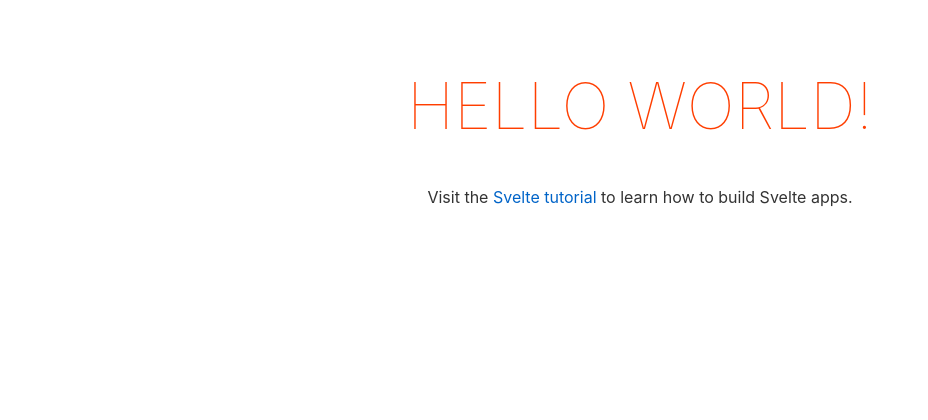
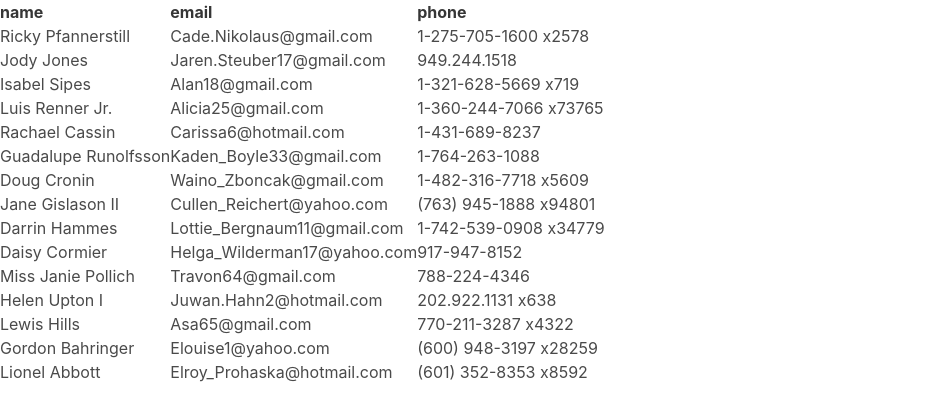
Before and after one commit to AlexFriis/Sveltetable, a Svelte app: page / in a window 1280 px wide. Shown: the top 420 px of the page, without its empty margins (0-928 px from the left). Built offline with nearby package versions, Linux system fonts and the light colour scheme.

Commit message:
we're getting there

```diff
--- a/package.json
+++ b/package.json
@@ -8,6 +8,7 @@
     "start": "sirv public --no-clear"
   },
   "devDependencies": {
+    "@faker-js/faker": "^6.0.0-beta.0",
     "@rollup/plugin-commonjs": "^17.0.0",
     "@rollup/plugin-node-resolve": "^11.0.0",
     "rollup": "^2.3.4",
@@ -18,6 +19,7 @@
     "svelte": "^3.0.0"
   },
   "dependencies": {
+    "faker": "^6.6.6",
     "sirv-cli": "^2.0.0"
   }
 }
--- a/src/App.svelte
+++ b/src/App.svelte
@@ -1,30 +1,15 @@
 <script>
-	export let name;
+	import PeopleTable from './Components/PeopleTable.svelte';
+
 </script>
+<link
+		rel="stylesheet"
+		href="https://cdn.jsdelivr.net/npm/bulma@0.9.3/css/bulma.min.css"
+	/>
 
-<main>
-	<h1>Hello {name}!</h1>
-	<p>Visit the <a href="https://svelte.dev/tutorial">Svelte tutorial</a> to learn how to build Svelte apps.</p>
-</main>
+<body>
+	<table>
+	<PeopleTable/>
 
-<style>
-	main {
-		text-align: center;
-		padding: 1em;
-		max-width: 240px;
-		margin: 0 auto;
-	}
-
-	h1 {
-		color: #ff3e00;
-		text-transform: uppercase;
-		font-size: 4em;
-		font-weight: 100;
-	}
-
-	@media (min-width: 640px) {
-		main {
-			max-width: none;
-		}
-	}
-</style>
+</table>
+</body>
--- /dev/null
+++ b/src/Components/PeopleTable.svelte
@@ -0,0 +1,30 @@
+<script>
+import TableHead from './TableHead.svelte';
+import TableRow from './TableRow.svelte';
+import { faker } from "@faker-js/faker";
+
+
+function generatePeople(count) {
+
+    let tableData = [];
+
+    while (count != 0) {
+        const person = {
+            name: faker.name.findName(),
+            email: faker.internet.email(),
+            phone: faker.phone.phoneNumber(),
+        };
+        tableData.push(person);
+        count--;
+}
+return tableData;
+};
+
+let tableData = generatePeople(15);
+</script>
+
+<table>
+    <TableHead tableHead={tableData}/>
+    <TableRow tableRow={tableData}/>
+
+</table>
--- /dev/null
+++ b/src/Components/TableHead.svelte
@@ -0,0 +1,14 @@
+<script>
+    export let tableHead;
+</script>
+
+
+<thead>
+    <tr>
+        {#each Object.keys(tableHead[0]) as head}
+            <th>
+                {head}
+            </th>
+        {/each}
+    </tr>
+</thead>
--- /dev/null
+++ b/src/Components/TableRow.svelte
@@ -0,0 +1,15 @@
+<script>
+    export let tableRow;
+
+</script>
+
+
+    <tbody>
+    {#each Object.values(tableRow) as row}
+    <tr>
+        {#each Object.values(row) as cell}
+        <td>{cell}</td>
+        {/each}
+    </tr>
+    {/each}
+</tbody>
```
Also changed, not shown: 1 other file (tests, documents, lock files or other folders).
